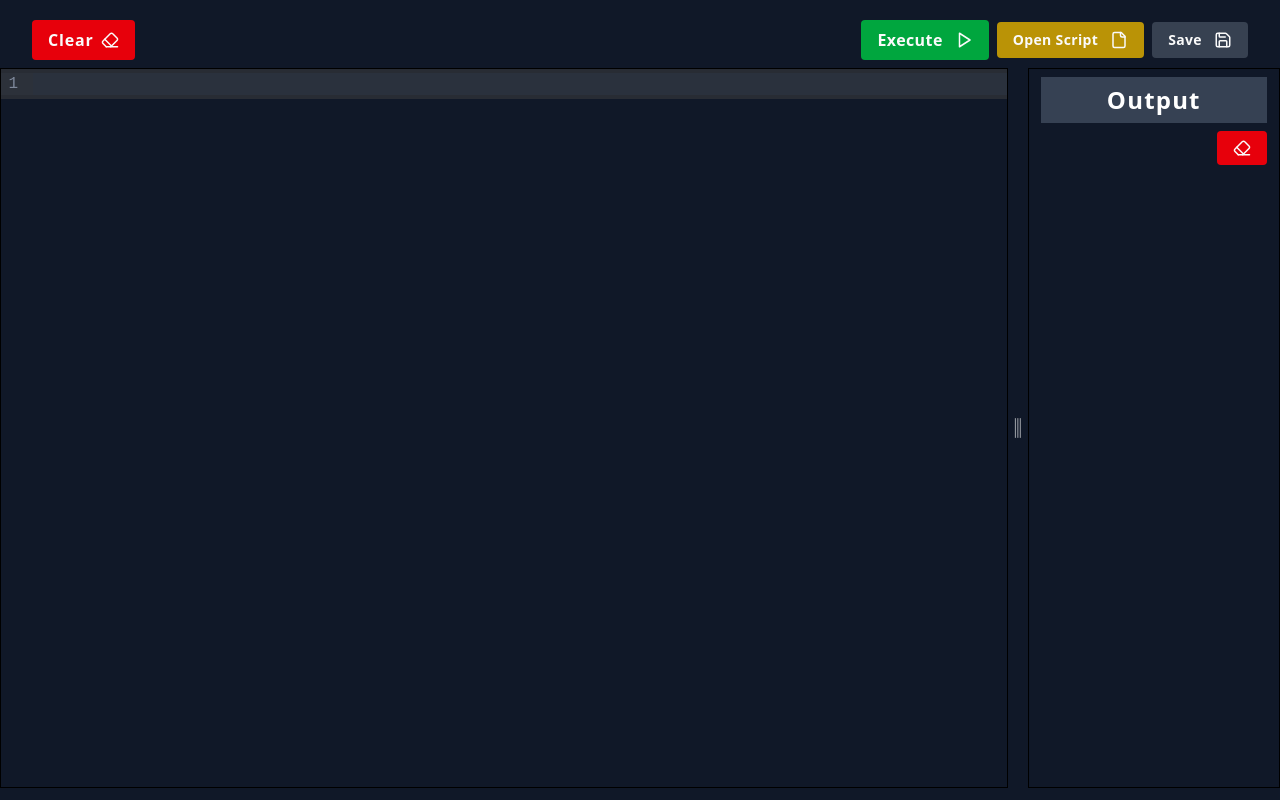
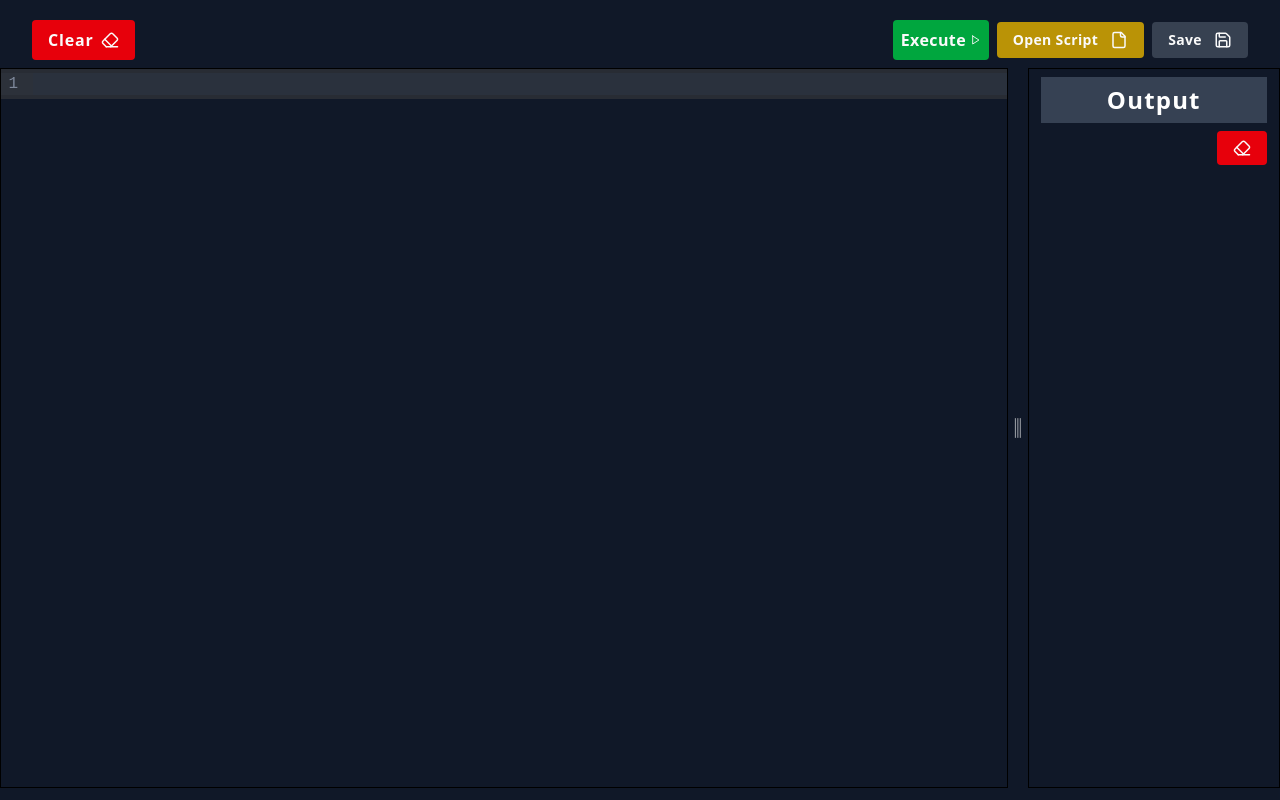
Before and after one commit to atifIgnipulse/igniPulse-IDE, a React (Vite) app in the folder Frontend/: page /python in a window 1280 px wide. Built offline with nearby package versions, Linux system fonts and the light colour scheme; no server answers.

Commit message:
added loader

```diff
--- a/Frontend/src/Pages/PythonIDE.jsx
+++ b/Frontend/src/Pages/PythonIDE.jsx
@@ -134,6 +134,7 @@ function PythonIDE() {
   }, []);
 
   const handleRun = async () => {
+    // console.log("first")
     setDisable(true);
     // Emit the input data to the server using Socket.IO
     socket.current.emit("runPy", editorContent);
@@ -201,17 +202,18 @@ function PythonIDE() {
 
         <div className="flex items-center justify-between gap-x-2">
           <button
-            className="cursor-pointer text-sm sm:text-base bg-green-600 font-semibold flex items-center justify-between gap-x-3 lg:px-4 md:px-4 px-2 py-2 rounded hover:bg-green-700 text-zinc-50 tracking-wide"
+            disabled={disable}
+            className="cursor-pointer text-sm sm:text-base bg-green-600 font-semibold lg:px-2 md:px-4 px-2 py-2 w-24 rounded hover:bg-green-700 text-zinc-50 tracking-wide"
             onClick={handleRun}
           >
             {disable ? (
-              <div className="flex justify-center items-center h-full">
-                <div className="w-12 h-12 border-4 border-t-transparent border-blue-500 rounded-full animate-spin"></div>
+              <div className="w-full flex justify-center items-center size-6 lg:px-4 md:px-4 px-2 py-2">
+                <div className=" border-4 border-t-transparent border-white rounded-full animate-spin"></div>
               </div>
             ) : (
-              <>
-                Execute <Play size="18" />
-              </>
+              <div className="h-full w-full flex items-center justify-between gap-x-1">
+                <>Execute</> <Play  size="14"/>
+              </div>
             )}
           </button>
           <button
```
